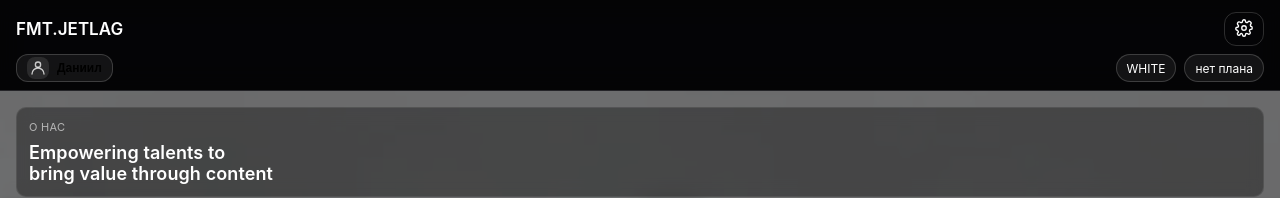
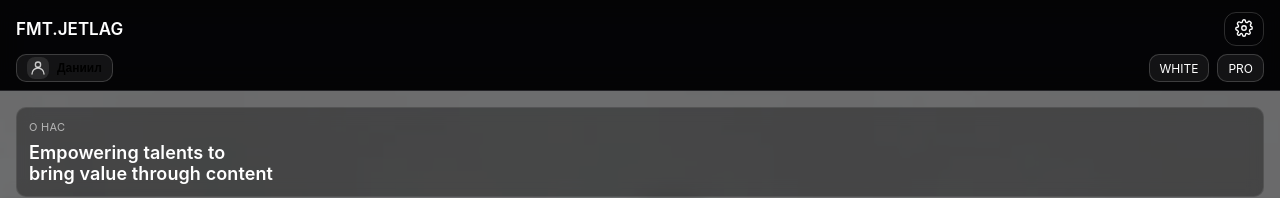
Before and after one commit to svechnikovdan-source/jetlag-tma, a Next.js app: page / in a window 1280 px wide. Shown: the top 198 px of the page. Built offline with nearby package versions, Linux system fonts and the light colour scheme.

Commit message:
UI tidy: stable icons, clean tabbar, full screens

```diff
--- a/app/globals.css
+++ b/app/globals.css
@@ -49,7 +49,7 @@ body{
 
 .chip{
   display:inline-flex; align-items:center; height:28px; padding:0 10px;
-  border-radius:999px; border:1px solid rgba(255,255,255,.18);
+  border-radius:10px; border:1px solid rgba(255,255,255,.18);
   background:rgba(255,255,255,.06); font-size:12px; color:#fff;
 }
 
--- a/app/page.tsx
+++ b/app/page.tsx
@@ -73,13 +73,13 @@ const TopBar: React.FC<{
     </div>
     <div className="sp-2" />
     <div className="row-b">
-      <button className="row" onClick={onProfile} aria-label="Профиль" style={{gap:8, background:"rgba(255,255,255,.06)", border:"1px solid rgba(255,255,255,.18)", borderRadius:12, height:28, padding:"0 10px"}}>
+      <button className="row" onClick={onProfile} aria-label="Профиль" style={{gap:8, background:"rgba(255,255,255,.06)", border:"1px solid rgba(255,255,255,.18)", borderRadius:10, height:28, padding:"0 10px"}}>
         <span className="ava" style={{width:22,height:22, borderRadius:8}}><Icon.User/></span>
         <span style={{fontSize:12,fontWeight:600}}>Даниил</span>
       </button>
       <div className="row" style={{gap:8}}>
         <Chip>{status}</Chip>
-        <Chip>{plan ?? "нет плана"}</Chip>
+        <Chip>{plan ?? "PRO"}</Chip>
       </div>
     </div>
     <div className="sp-2" />
@@ -152,7 +152,7 @@ const HomeScreen: React.FC<{go:React.Dispatch<React.SetStateAction<Tab>>}> = ({g
           { k: "missions" as Tab, t: "Миссии", d: "Выбирай задачи" },
           { k: "events" as Tab, t: "Афиша", d: "Митапы и турниры" },
           { k: "market" as Tab, t: "Маркет", d: "Услуги и товары" },
-          { k: "jetlag" as Tab, t: "FMT.JETLAG", d: "О нас, видео и продукты" },
+          { k: "jetlag" as Tab, t: "О нас", d: "О нас, видео и продукты" },
         ].map((b) => (
           <div className="card" key={b.k}>
             <div className="card-sec">
```
